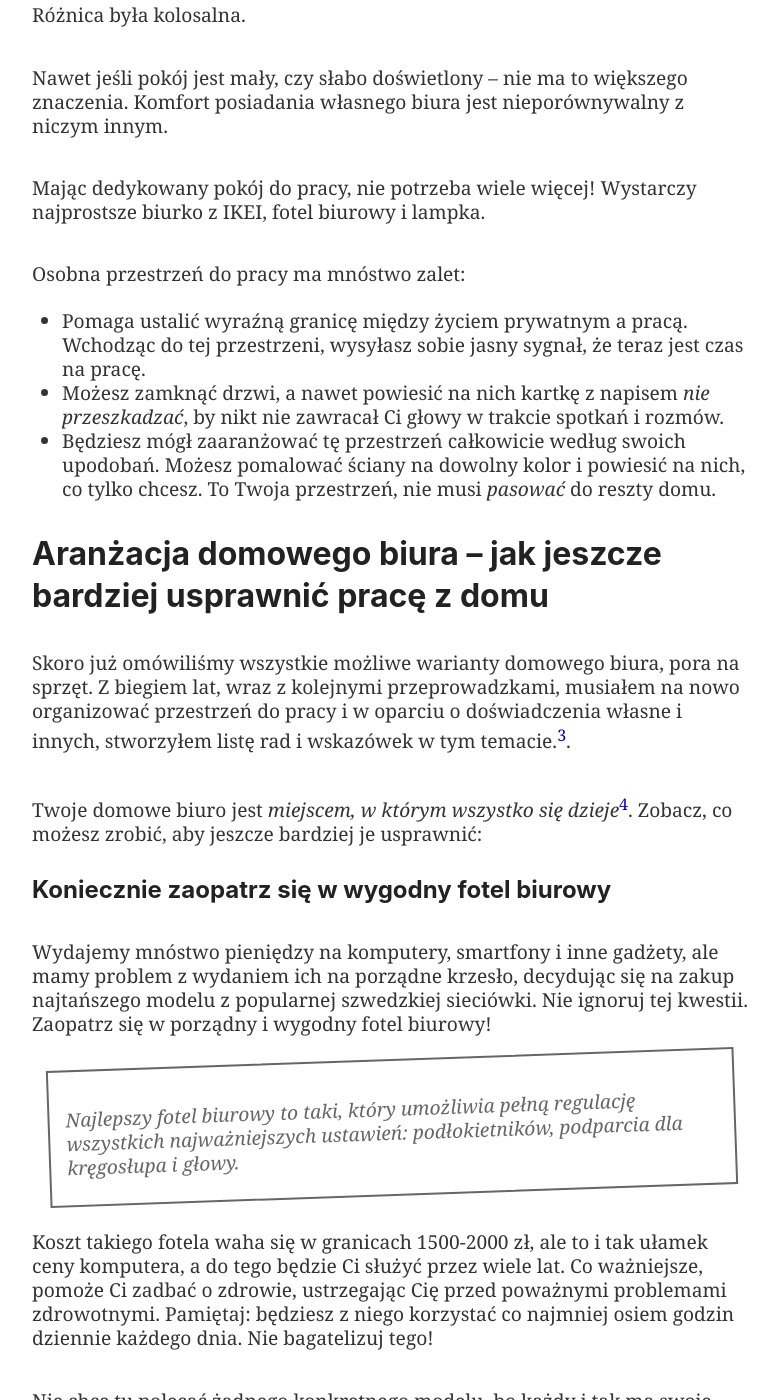
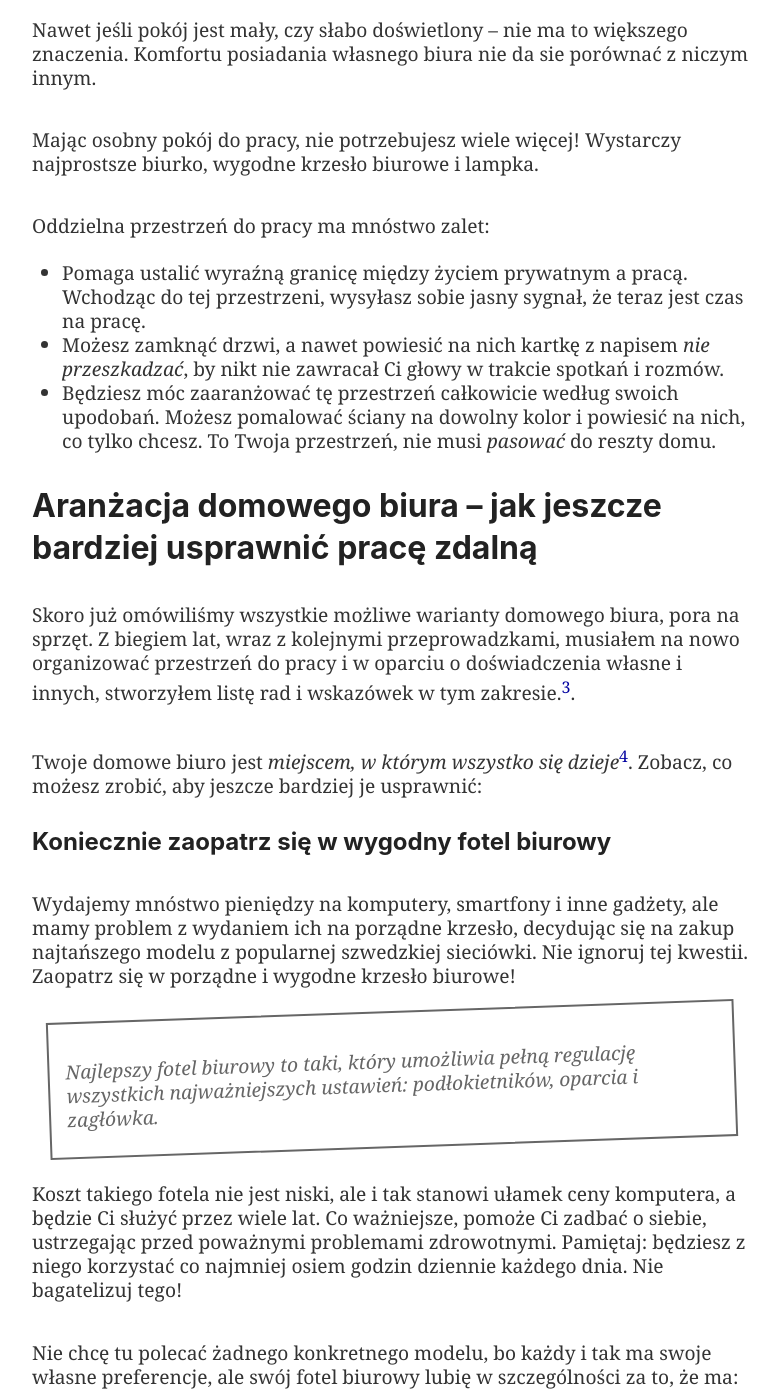
Before and after one commit to Nozbe/NoOffice.org, a Jekyll site: the page built from _pl/home.md, in a window 1280 px wide and 1400 px high, scrolled down 3540 px. Shown: the whole window, without its empty margins (248-1027 px from the left). Built offline with Jekyll 4.4.1, drawn with Linux system fonts in a browser that asks for light colours; some of the changed text lies outside the part shown.

Commit message:
Update home.md

```diff
--- a/_pl/home.md
+++ b/_pl/home.md
@@ -15,17 +15,17 @@
 
 Aby móc produktywnie pracować z domu, musisz odpowiednio zorganizować przestrzeń. Nie jest to łatwe i nie ma jednego uniwersalnego schematu, który odpowiadałby wszystkim. Aby rozdział ten był jak najbardziej praktyczny, zawarłem w nim porady i wskazówki z różnych źródeł.
 
-Dzielę się w nim nie tylko własnymi doświadczeniami z perspektywy osoby, która od początku swojej kariery zawodowej pracuje z domu, ale także radami i wskazówkami od moich współpracowników, którzy, jak już wiesz, również pracują z domów oraz doświadczeniami innych osób, które zechciały podzielić się ze mną swoimi historiami.
+Dzielę się w nim nie tylko własnymi doświadczeniami z perspektywy osoby, która od początku swojej kariery zawodowej pracuje z domu, ale także radami i wskazówkami od moich współpracowników, którzy, jak już wiesz, również pracują z domów a także doświadczeniami innych osób, które zechciały podzielić się ze mną swoimi historiami.
 
-Zanim przejdę dalej, musisz zaakceptować następujący fakt dotyczący pracy z domu:
+Zanim przejdę dalej, musisz przyjąć, że:
 
 > Twoje domowe biuro będzie podlegać ciągłym zmianom. Będzie zmieniać się wraz z Twoim wiekiem, stanem cywilnym, liczbą dzieci i każdym nowym domem, do którego się wprowadzisz.
 
-Tak jest. Twoje domowe biuro będzie nieustannie ewoluować. Od momentu, w którym wydałem Nozbe w 2007 roku, dokumentuję na blogu to, jak przez te wszystkie lata zmieniało się moje domowe biuro[^1].
+Tak jest. Twoje biuro będzie nieustannie ewoluować. Od momentu, w którym aplikacja Nozbe weszła na rynek w 2007 roku, dokumentuję na blogu to, jak przez te wszystkie lata zmieniało się moje domowe biuro[^1].
 
 ## Każda życiowa zmiana będzie przekładać się na zmiany w Twoim domowym biurze
 
-Jestem przypadkiem dość ekstremalnym, bo w ciągu ostatnich 13 lat przeprowadzałem się aż cztery razy. W międzyczasie urodziły mi się trzy córki. Jedna zmiana podążała za drugą. Dzięki temu przerobiłem na własnej skórze już niemal każdy wariant domowego biura:
+Jestem przypadkiem dość ekstremalnym, bo w ciągu ostatnich 15 lat przeprowadzałem się aż cztery razy. W międzyczasie urodziły mi się trzy córki. Jedna zmiana podążała za drugą. Dzięki temu przerobiłem na własnej skórze już niemal każdy wariant domowego biura:
 
 ### Biuro w sypialni
 
@@ -37,49 +37,49 @@
 
 Tak wyglądało moje domowe biuro przez pierwsze dwa lata istnienia Nozbe. Początkowo składało się jedynie z biurka ustawionego w rogu pokoju. Później kupiłem sobie sekretarzyk, który, siadając do pracy, mogłem otworzyć, a po jej zakończeniu - zamknąć[^2]. Było to bardzo praktyczne rozwiązanie, bo umożliwiało schowanie wszystkich rzeczy związanych z pracą i nietrzymanie ich na widoku.
 
-Jeszcze wtedy nie mieliśmy dzieci, a moja żona codziennie dojeżdżała do pracy w kancelarii prawniczej. W ciągu dnia pokój dzienny był pusty, dzięki czemu miałem do dyspozycji większą przestrzeń do pracy.
+Jeszcze wtedy nie mieliśmy dzieci, a moja żona codziennie dojeżdżała do pracy w kancelarii prawniczej. W ciągu dnia salon był pusty, dzięki czemu miałem do dyspozycji większą przestrzeń do pracy.
 
-Wszystko jednak zmieniło się wraz z narodzinami naszej pierwszej córki. Z czasem przejęła salon i nie mogłem już skupić się w nim na pracy.
+Wszystko jednak zmieniło się wraz z narodzinami naszej pierwszej córki. Z czasem przejęła salon i nie mogłem już skupić się tam na pracy.
 
 ### Biuro w kuchni
 
 Jeśli zorganizowanie przestrzeni do pracy w sypialni czy pokoju dziennym nie wchodzi w grę, ostatnią deską ratunku może być kuchnia. Osobiście jednak nie polecam tego rozwiązania bo – przynajmniej w moim wypadku – zachęca do ciągłego zaglądania do lodówki i podjadania.
 
-Ponadto, w wielu rodzinach kuchnia jest sercem domu, często odwiedzanym przez wszystkich domowników, co na pewno nie ułatwia skupienia się na pracy.
+Ponadto, w wielu rodzinach kuchnia jest sercem domu, często odwiedzanym przez wszystkich domowników, co na pewno nie ułatwia koncentracji na pracy.
 
-### Dedykowany gabinet
+### Osobny gabinet
 
-Złoty Graal w pracy z domu. Szczyt luksusu, na jaki może sobie pozwolić osoba pracująca z domu.
+Szczyt luksusu, na jaki może sobie pozwolić osoba pracująca z domu.
 
-> Prawdziwa praca z domu zaczyna się wtedy, gdy masz do swojej dyspozycji oddzielny pokój.
+> Prawdziwa praca z domu zaczyna się wtedy, gdy masz do dyspozycji oddzielny pokój.
 
 Dlatego, jak tylko byliśmy w stanie sobie na to pozwolić, przeprowadziliśmy się do trzypokojowego mieszkania. Mieliśmy jeden pokój dla siebie, drugi dla dzieci, a w trzecim znajdowało się moje domowe biuro.
 
 Różnica była kolosalna.
 
-Nawet jeśli pokój jest mały, czy słabo doświetlony – nie ma to większego znaczenia. Komfort posiadania własnego biura jest nieporównywalny z niczym innym.
+Nawet jeśli pokój jest mały, czy słabo doświetlony – nie ma to większego znaczenia. Komfortu posiadania własnego biura nie da sie porównać z niczym innym.
 
-Mając dedykowany pokój do pracy, nie potrzeba wiele więcej! Wystarczy najprostsze biurko z IKEI, fotel biurowy i lampka.
+Mając osobny pokój do pracy, nie potrzebujesz wiele więcej! Wystarczy najprostsze biurko, wygodne krzesło biurowe i lampka.
 
-Osobna przestrzeń do pracy ma mnóstwo zalet:
+Oddzielna przestrzeń do pracy ma mnóstwo zalet:
 
 * Pomaga ustalić wyraźną granicę między życiem prywatnym a pracą. Wchodząc do tej przestrzeni, wysyłasz sobie jasny sygnał, że teraz jest czas na pracę.
 * Możesz zamknąć drzwi, a nawet powiesić na nich kartkę z napisem *nie przeszkadzać*, by nikt nie zawracał Ci głowy w trakcie spotkań i rozmów.
-* Będziesz mógł zaaranżować tę przestrzeń całkowicie według swoich upodobań. Możesz pomalować ściany na dowolny kolor i powiesić na nich, co tylko chcesz. To Twoja przestrzeń, nie musi *pasować* do reszty domu.
+* Będziesz móc zaaranżować tę przestrzeń całkowicie według swoich upodobań. Możesz pomalować ściany na dowolny kolor i powiesić na nich, co tylko chcesz. To Twoja przestrzeń, nie musi *pasować* do reszty domu.
 
-## Aranżacja domowego biura – jak jeszcze bardziej usprawnić pracę z domu
+## Aranżacja domowego biura – jak jeszcze bardziej usprawnić pracę zdalną
 
-Skoro już omówiliśmy wszystkie możliwe warianty domowego biura, pora na sprzęt. Z biegiem lat, wraz z kolejnymi przeprowadzkami, musiałem na nowo organizować przestrzeń do pracy i w oparciu o doświadczenia własne i innych, stworzyłem listę rad i wskazówek w tym temacie.[^3].
+Skoro już omówiliśmy wszystkie możliwe warianty domowego biura, pora na sprzęt. Z biegiem lat, wraz z kolejnymi przeprowadzkami, musiałem na nowo organizować przestrzeń do pracy i w oparciu o doświadczenia własne i innych, stworzyłem listę rad i wskazówek w tym zakresie.[^3].
 
 Twoje domowe biuro jest *miejscem, w którym wszystko się dzieje*[^4]. Zobacz, co możesz zrobić, aby jeszcze bardziej je usprawnić:
 
 ### Koniecznie zaopatrz się w wygodny fotel biurowy
 
-Wydajemy mnóstwo pieniędzy na komputery, smartfony i inne gadżety, ale mamy problem z wydaniem ich na porządne krzesło, decydując się na zakup najtańszego modelu z popularnej szwedzkiej sieciówki. Nie ignoruj tej kwestii. Zaopatrz się w porządny i wygodny fotel biurowy!
+Wydajemy mnóstwo pieniędzy na komputery, smartfony i inne gadżety, ale mamy problem z wydaniem ich na porządne krzesło, decydując się na zakup najtańszego modelu z popularnej szwedzkiej sieciówki. Nie ignoruj tej kwestii. Zaopatrz się w porządne i wygodne krzesło biurowe!
 
-> Najlepszy fotel biurowy to taki, który umożliwia pełną regulację wszystkich najważniejszych ustawień: podłokietników, podparcia dla kręgosłupa i głowy.
+> Najlepszy fotel biurowy to taki, który umożliwia pełną regulację wszystkich najważniejszych ustawień: podłokietników, oparcia i zagłówka.
 
-Koszt takiego fotela waha się w granicach 1500-2000 zł, ale to i tak ułamek ceny komputera, a do tego będzie Ci służyć przez wiele lat. Co ważniejsze, pomoże Ci zadbać o zdrowie, ustrzegając Cię przed poważnymi problemami zdrowotnymi. Pamiętaj: będziesz z niego korzystać co najmniej osiem godzin dziennie każdego dnia. Nie bagatelizuj tego!
+Koszt takiego fotela nie jest niski, ale i tak stanowi ułamek ceny komputera, a będzie Ci służyć przez wiele lat. Co ważniejsze, pomoże Ci zadbać o siebie, ustrzegając przed poważnymi problemami zdrowotnymi. Pamiętaj: będziesz z niego korzystać co najmniej osiem godzin dziennie każdego dnia. Nie bagatelizuj tego!
 
 Nie chcę tu polecać żadnego konkretnego modelu, bo każdy i tak ma swoje własne preferencje, ale swój fotel biurowy lubię w szczególności za to, że ma:
 
@@ -91,23 +91,23 @@
 
 ### Kup sobie dodatkowy ekran!
 
-Odkąd pamiętam, zawsze korzystałem z dodatkowych monitorów. Piszę te słowa na iPadzie Pro, ale tuż za mną stoi iMac 5K, na którym mam otwarte różne strony internetowe. Mam też podpięty dodatkowy monitor, który zapewnia mi dodatkową przestrzeń do wyświetlania treści.
+Odkąd pamiętam, zawsze korzystałem z dodatkowych monitorów. Piszę te słowa na iPadzie Pro, ale tuż za mną stoi iMac 5K, na którym mam otwarte różne strony internetowe. Mam też podpięty drugi monitor, który zapewnia mi dodatkową przestrzeń do wyświetlania treści.
 
 Nawet gdy pracuję z kawiarni na iPadzie, ustawiam telefon w pozycji stojącej, traktując go jako dodatkowy ekran. Zawsze warto mieć więcej przestrzeni ekranowej!
 
 Kolejny powód, dla którego warto zainwestować w drugi monitor: lepsza ergonomia. Mając dwa ekrany, nie patrzysz ciągle w ten sam punkt i nie nadwyrężasz szyi.
 
-Niedawno, przeglądając naszą politykę firmową odnośnie gadżetów i sprzętu biurowego, zauważyliśmy, że około 30% naszych pracowników nie korzysta z drugiego monitora. Sądzili, że go nie potrzebują, więc nie inwestowali w jego zakup. Postanowiliśmy więc zmienić politykę i wybraliśmy jeden model monitora i wysłaliśmy go wszystkim osobom, które nie miały drugiego ekranu.
+Niedawno, przeglądając naszą politykę firmową odnośnie gadżetów i sprzętu biurowego, zauważyliśmy, że około 30% naszych pracowników nie korzysta z drugiego monitora. Sądzili, że go nie potrzebują, więc nie inwestowali w jego zakup. Postanowiliśmy więc zmienić zasady: wybraliśmy jeden model monitora i wysłaliśmy go wszystkim osobom, które nie miały drugiego ekranu.
 
 Posiadanie drugiego monitora powinno być obowiązkowym punktem na liście zakupów wszystkich osób, które pracują z domu. Polecam zakup co najmniej 24-calowego ekranu Full HD. Obecnie tego typu monitory nie są drogie i można kupić za mniej niż 1000 zł. Najlepsze są te ze złączem USB-C, który pozwala używać monitora jako dodatkowego huba USB i podłączyć do niego laptop za pomocą jednego kabla, który jednocześnie ładuje komputer i przekazuje sygnał wideo. Jeśli nie ogranicza Cię budżet, jeszcze lepszym wyborem będzie monitor 4K.
 
 ### A może biurko do pracy na stojąco?
 
-Nawet mając najlepszy fotel biurowy, jaki jest dostępny na rynku, nie powinieneś siedzieć na nim przez bite osiem godzin. Anatomicznie nie jesteśmy przystosowani do zbyt długiego przebywania w tej samej pozycji, dlatego warto zmieniać ją podczas pracy, a nawet rozważyć wykonywanie części swoich obowiązków na stojąco.
+Nawet mając najlepszy fotel biurowy, jaki jest dostępny na rynku, nie dobrze jest siedzieć na nim przez bite osiem godzin. Anatomicznie nie jesteśmy przystosowani do zbyt długiego przebywania w tej samej pozycji, dlatego warto zmieniać ją podczas pracy, a nawet rozważyć wykonywanie części swoich obowiązków na stojąco.
 
-Wiem, że brzmi to dość ekstremalnie, ale w rzeczywistości nie jest to bardzo trudne. Kiedy siedem lat temu zaczynałem pracować na stojąco, wytrzymywałem w tej pozycji zaledwie godzinę dziennie. Na biurku kładłem pudełko, a na nim laptopa i wykonywałem swoje obowiązki w pozycji stojącej. Stopniowo zacząłem wydłużać ten czas i obecnie wykonuję swoją pracę w ten sposób przez sześć-osiem godzin dziennie. W 2015 roku kupiłem biurko z regulowaną wysokością z IKEI, które służy mi do dziś[^5].
+Wiem, że brzmi to dość ekstremalnie, ale w rzeczywistości nie jest to bardzo trudne. Kiedy siedem lat temu zaczynałem pracować na stojąco, wytrzymywałem w tej pozycji zaledwie godzinę dziennie. Na biurku kładłem pudełko, a na nim laptopa i wykonywałem swoje obowiązki w pozycji stojącej. Stopniowo zacząłem wydłużać ten czas i obecnie wykonuję swoją pracę w ten sposób przez sześć-osiem godzin dziennie.
 
-Uwielbiam to biurko! Kiedy przy nim pracuję, czuję, że mam w sobie więcej energii i chęci do działania. Polecam je każdemu!
+Uwielbiam ten styl pracy! Czuję, że mam w sobie więcej energii i chęci do działania. Polecam go każdemu!
 
 Opcją dla odważnych jest biurko z bieżnią, które pozwala połączyć pracę z chodzeniem. Sam jeszcze nie próbowałem, ale poważnie się nad tym zastanawiam. Może to być ciekawa opcja zwłaszcza podczas dłuższych spotkań wideo.
 
@@ -144,21 +144,21 @@
 * **Dobry zestaw słuchawkowy** – do rozmów wideo. Sam najczęściej używam tego samego mikrofonu, którego używam do nagrywania podcastów, bo mój głos brzmi przez niego bardzo wyraźnie. Jeśli chodzi o słuchawki, korzystam z bezprzewodowych, które dobrze się sprawdzają.
 * **Niszczarka do dokumentów** – po zeskanowaniu dokumentów (patrz: Rozdział 19), warto je zniszczyć w taki sposób, aby nie było na nich widać żadnych poufnych ani wrażliwych informacji.
 * **Drukarka laserowa** – czasem trzeba coś wydrukować, dlatego warto mieć pod ręką czarno-białą drukarkę laserową. Tego typu drukarki nie są zbyt drogie, a dodatkową zaletą jest to, że ich tusz nie wysycha. Nawet jeśli nie korzystasz z niej przez kilka dni czy tygodni, nie musisz obawiać się, że odmówi posłuszeństwa, gdy zechcesz coś wydrukować. Ponieważ mam dzieci, specjalnie dla nich kupiłem kolorową drukarkę. Co prawda nie nadaje się za bardzo do drukowania zdjęć, ale sprawdza się na potrzeby szkolne moich córek.
-* **Dedykowany kącik do ładowania sprzętów** – do ładowania smartfona lub innych urządzeń, które posiadasz. W Twoich kablach zapanuje porządek, a wszystkie ładowarki będą znajdować się w jednym miejscu. Obecnie wiele urządzeń obsługuje ładowanie bezprzewodowe. Mam dwie podstawki do ładowania po obu stronach biurka.
+* **Kącik do ładowania sprzętów** – do ładowania smartfona lub innych urządzeń, które posiadasz. W Twoich kablach zapanuje porządek, a wszystkie ładowarki będą znajdować się w jednym miejscu. Obecnie wiele urządzeń obsługuje ładowanie bezprzewodowe. Mam dwie podstawki do ładowania po obu stronach biurka.
 
 ## Zadbaj o swój wygląd, nawet jeśli pracujesz z domu
 
 Kolejną zaletą pracy z domu jest to, że nie trzeba się za bardzo stroić do pracy. Nie trzeba zakładać garnituru, robić makijażu ani być idealnie ogolonym. Wystarczy ubrać się w dres i można siadać do pracy.
 
-Wszystko zależy wyłącznie od Ciebie, ale to, że pracujesz z domu nie znaczy, że masz zaniedbywać swój wygląd. Osobiście lubię, gdy jestem ogolony i schludnie ubrany. Zamiast eleganckiej koszuli, zwykle wybieram bawełnianą koszulkę polo. Zamiast wyprasowanych w kant spodni, ubieram jeansy albo wygodne spodnie z bawełny. Mimo że pracuję z domu, to „ubieram się do pracy”, a swój styl nazywam *wygodną elegancją*.
+Wszystko zależy wyłącznie od Ciebie, ale to, że pracujesz z domu nie znaczy, że masz zaniedbywać swój wygląd.  Lubię być ogolony i schludnie ubrany. Zamiast eleganckiej koszuli, zwykle wybieram bawełnianą koszulkę polo. Zamiast wyprasowanych w kant spodni, ubieram jeansy albo wygodne spodnie z bawełny. Mimo, że pracuję z domu, to „ubieram się do pracy”, a swój styl nazywam *wygodną elegancją*.
 
 Dzięki temu czuję się, jakbym był ubrany do pracy, a w razie spotkania wideo nie muszę obawiać się, że źle wyglądam. Z drugiej strony, stawiam na wygodne ubrania, w których dobrze się czuję. W końcu to moje domowe biuro i panują w nim moje własne zasady ubierania. Jestem pewien, że Ty też odnajdziesz własny styl.[^7]
 
 ## Zaaranżuj swoje domowe biuro tak, jak chcesz
 
-Pamiętaj: Twoje domowe biuro to Twoja przestrzeń. Będziesz spędzać w niej większość dnia. Postaraj się, aby była naprawdę „Twoja”. Udekoruj ją rzeczami, które lubisz, aby przebywanie w niej sprawiało Ci prawdziwą przyjemność.
+Pamiętaj: Twoje domowe biuro to Twoja przestrzeń. Będziesz spędzać w niej większość dnia. Postaraj się, aby była naprawdę „Twoja”. Udekoruj ją rzeczami, które lubisz, aby przebywanie w niej sprawiało przyjemność.
 
-Jestem fanem LEGO i w swoim domowym biurze mam *kącik LEGO* z największymi zbudowanymi przeze mnie zestawami. Mam też miejsce na modele ulubionych samochodów a nawet mini kosz do koszykówki, bo lubię trenować rzuty i jednocześnie myśleć o ważnych problemach, które muszę rozwiązać. Ostatnio wyłożyłem jedną ze ścian płytami OSB, ponieważ bardzo podoba mi się ich *drewniany charakter*. Wszystkie te rzeczy sprawiają, że czuję się w moim domowym biurze po prostu dobrze.
+Jestem fanem LEGO i w swoim domowym biurze mam *kącik LEGO* z największymi zbudowanymi przeze mnie zestawami. Mam też miejsce na modele ulubionych samochodów a nawet mini kosz do koszykówki, bo lubię trenować rzuty i jednocześnie myśleć o ważnych problemach, które muszę rozwiązać. Ostatnio wyłożyłem jedną ze ścian płytami OSB, ponieważ bardzo podoba mi się to, jakiego charakteru nadają pomieszczeniu. Wszystkie te rzeczy sprawiają, że czuję się w moim domowym biurze po prostu dobrze.
 
 > To Twoja przestrzeń. Twoje biuro. Nikt i nic Cię nie ogranicza, dlatego zorganizuj je tak, jak chcesz!
 
```
Also changed, not shown: other parts of _pl/home.md (+7 -7 lines).
